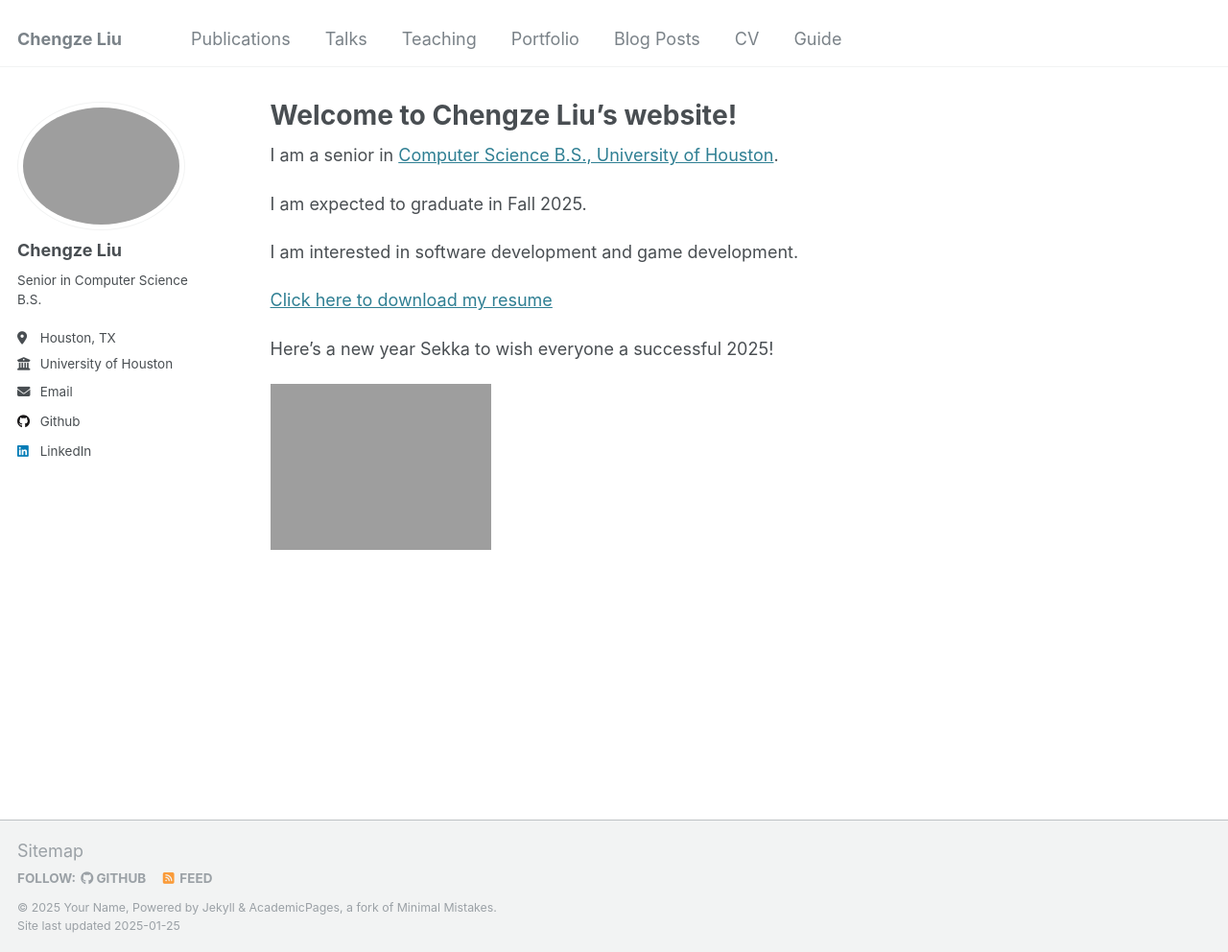
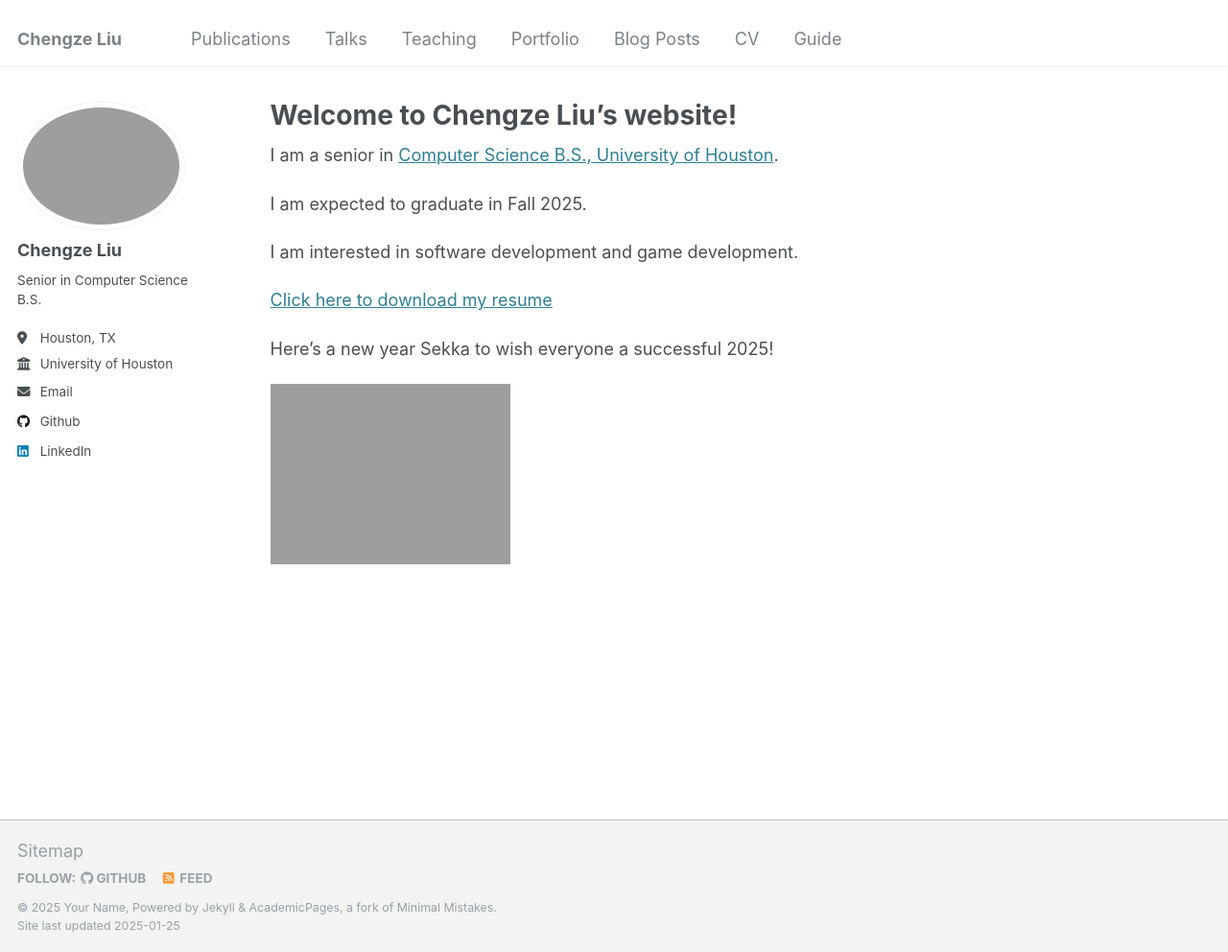
Before and after one commit to chengze24/chengze24.github.io, a Jekyll site: the page built from _pages/about.md, in a window 1280 px wide and 992 px high. Shown: the whole window at 96% size. Built offline with Jekyll 4.4.1, drawn with Linux system fonts in a browser that asks for light colours.

Commit message:
Update about.md

```diff
--- a/_pages/about.md
+++ b/_pages/about.md
@@ -22,4 +22,4 @@
 Here's a new year Sekka to wish everyone a successful 2025!
 
 
-<img src="https://chengze24.github.io/images/sve_newyearsekka.png" alt="" width="230"/>
+<img src="https://chengze24.github.io/images/sve_newyearsekka.png" alt="" width="250"/>
```
